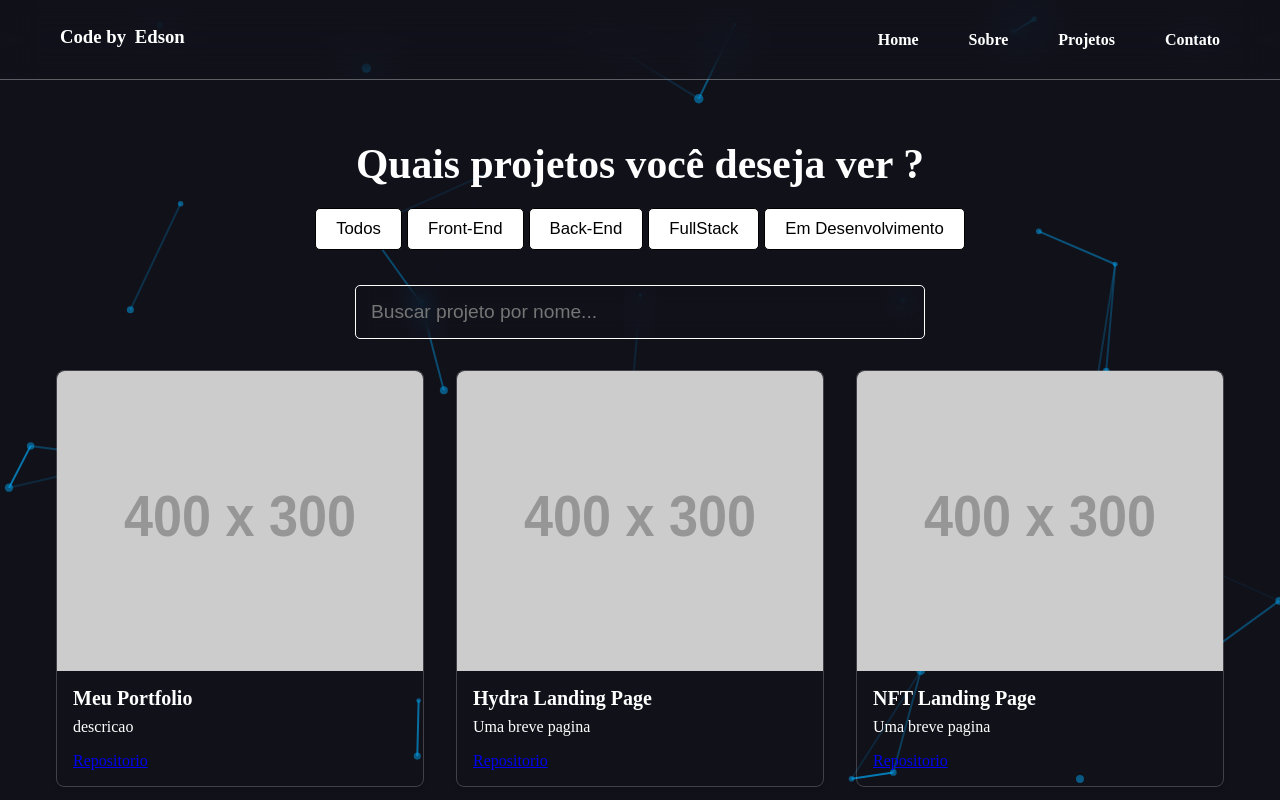
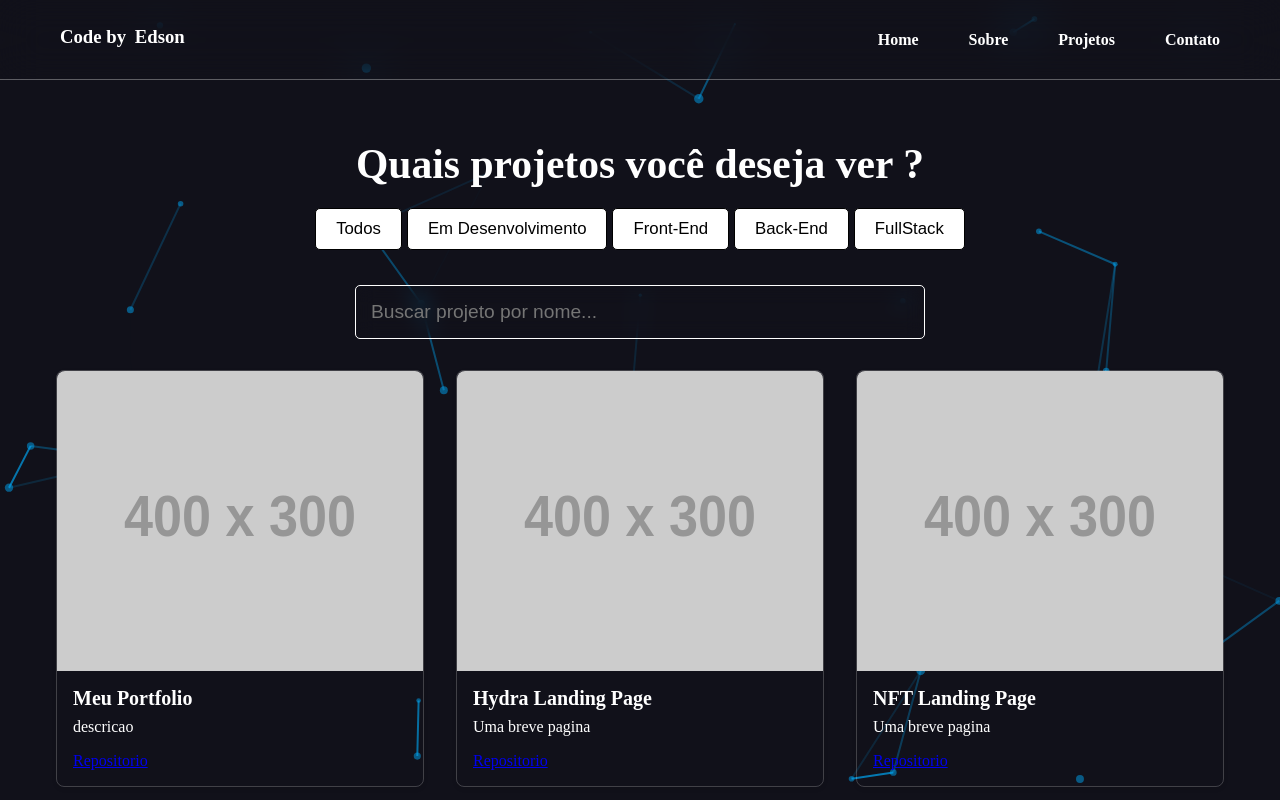
Before and after one commit to edsuuu/edsuuu, a React (Vite) app: page /projetos in a window 1280 px wide. Shown: the top 800 px of the page. Built offline with nearby package versions, Linux system fonts and the light colour scheme.

Commit message:
Update index.tsx

```diff
--- a/src/Pages/Projects/index.tsx
+++ b/src/Pages/Projects/index.tsx
@@ -34,6 +34,9 @@ const Project = () => {
                     <ButtonCategory $active={category === 'null'} onClick={() => setCategory(null)}>
                         Todos
                     </ButtonCategory>
+                    <ButtonCategory $active={category === 'build'} onClick={() => handleFilterCategoryClick('build')}>
+                        Em Desenvolvimento
+                    </ButtonCategory>
                     <ButtonCategory $active={category === 'front'} onClick={() => handleFilterCategoryClick('front')}>
                         Front-End
                     </ButtonCategory>
@@ -42,9 +45,6 @@ const Project = () => {
                     </ButtonCategory>
                     <ButtonCategory $active={category === 'fullstack'} onClick={() => handleFilterCategoryClick('fullstack')}>
                         FullStack
-                    </ButtonCategory>
-                    <ButtonCategory $active={category === 'build'} onClick={() => handleFilterCategoryClick('build')}>
-                        Em Desenvolvimento
                     </ButtonCategory>
                 </div>
                 <div className="input-projects">
```
